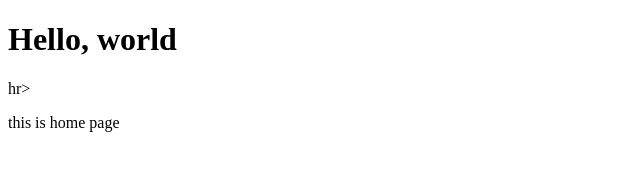
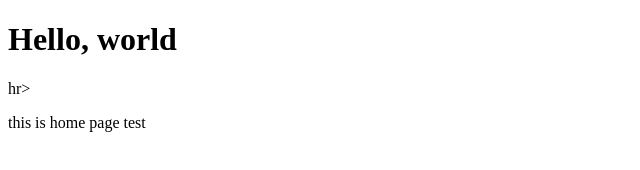
Before and after one commit to JatupornU/learn-git, a plain HTML site: page index.html in a window 1280 px wide. Shown: the full height of the page, 0-640 px from the left. Drawn offline with Linux system fonts and the light colour scheme.

Commit message:
add some feature

```diff
--- a/index.html
+++ b/index.html
@@ -9,6 +9,6 @@
 
     <body>
         <h1>Hello, world</h1>hr>
-        <p>this is home page</p>
+        <p>this is home page test</p>
     </body>
 </html>
```
